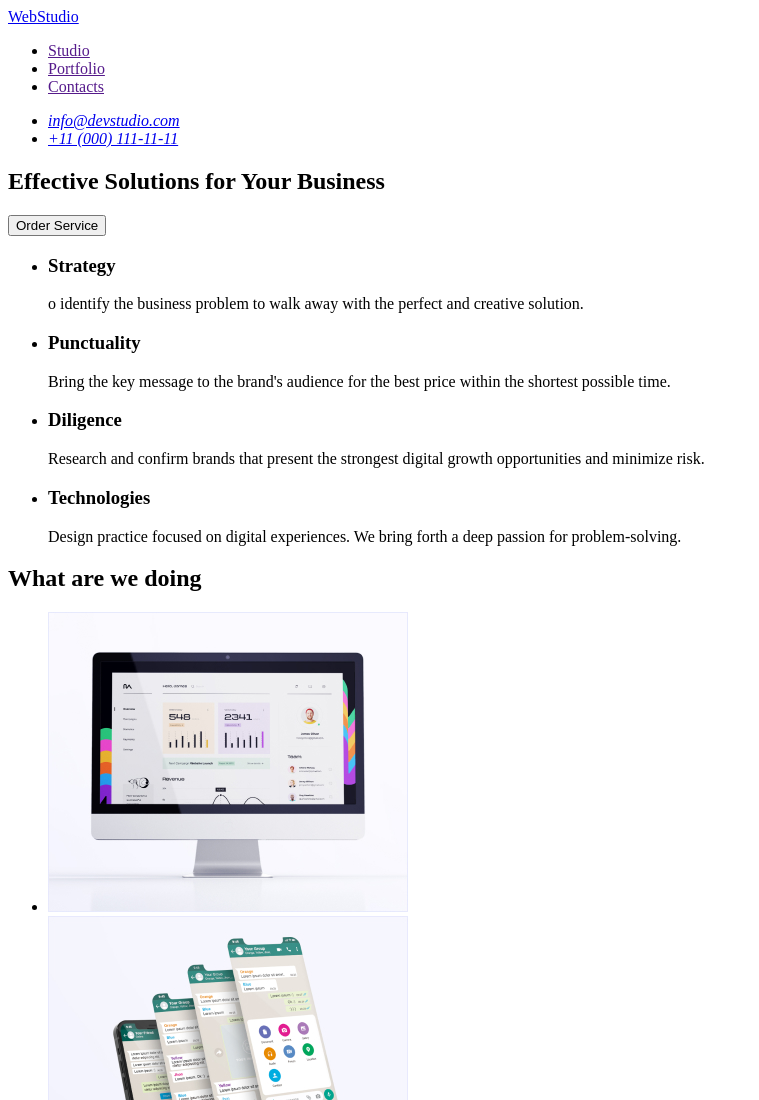
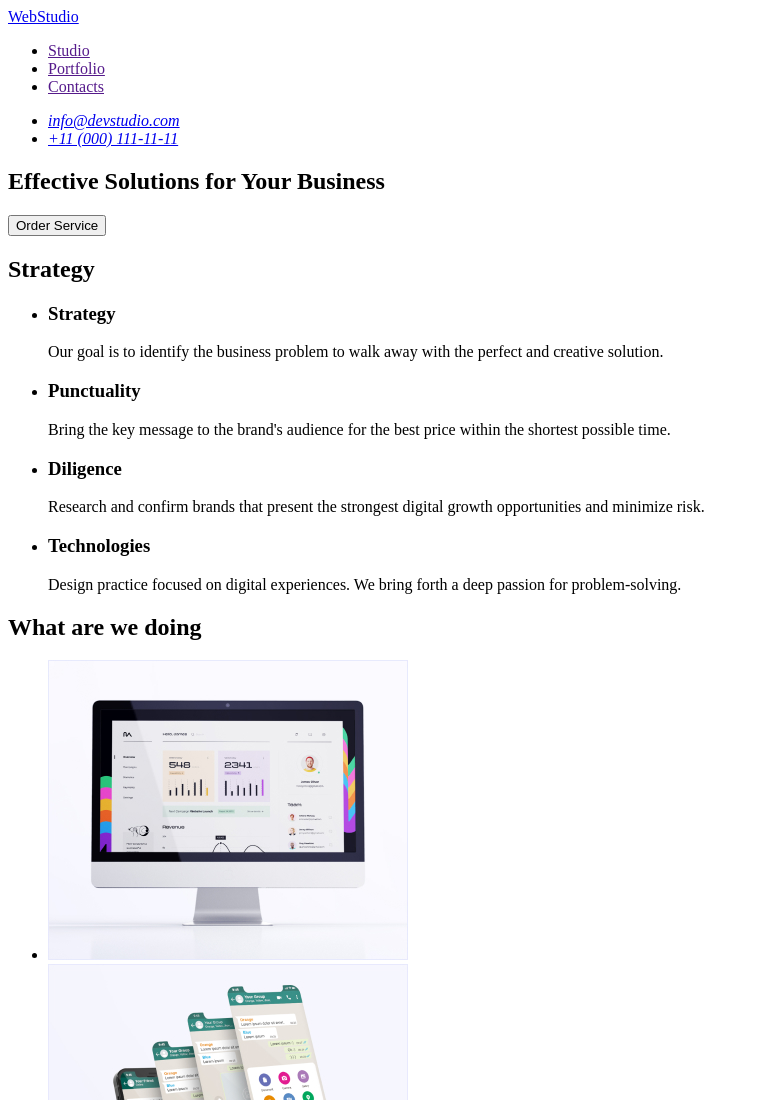
Before and after one commit to BendelVolodymyr/goit-homework-01, a plain HTML site: page index.html in a window 1280 px wide. Shown: the top 1100 px of the page, without its empty margins (0-759 px from the left). Drawn offline with Linux system fonts and the light colour scheme.

Commit message:
Update index.html

```diff
--- a/index.html
+++ b/index.html
@@ -35,11 +35,12 @@
         <!-- section 2 -->
 
         <section>
+            <h2>Strategy</h2>
             <ul>
                 <li>
                     <h3>Strategy</h3>
-                    <p>o identify the business
-                        problem to walk away with the perfect and creative solution.</p>
+                    <p>Our goal is to identify the business problem to walk away with the perfect and creative solution.
+                    </p>
                 </li>
                 <li>
                     <h3>Punctuality</h3>
```
